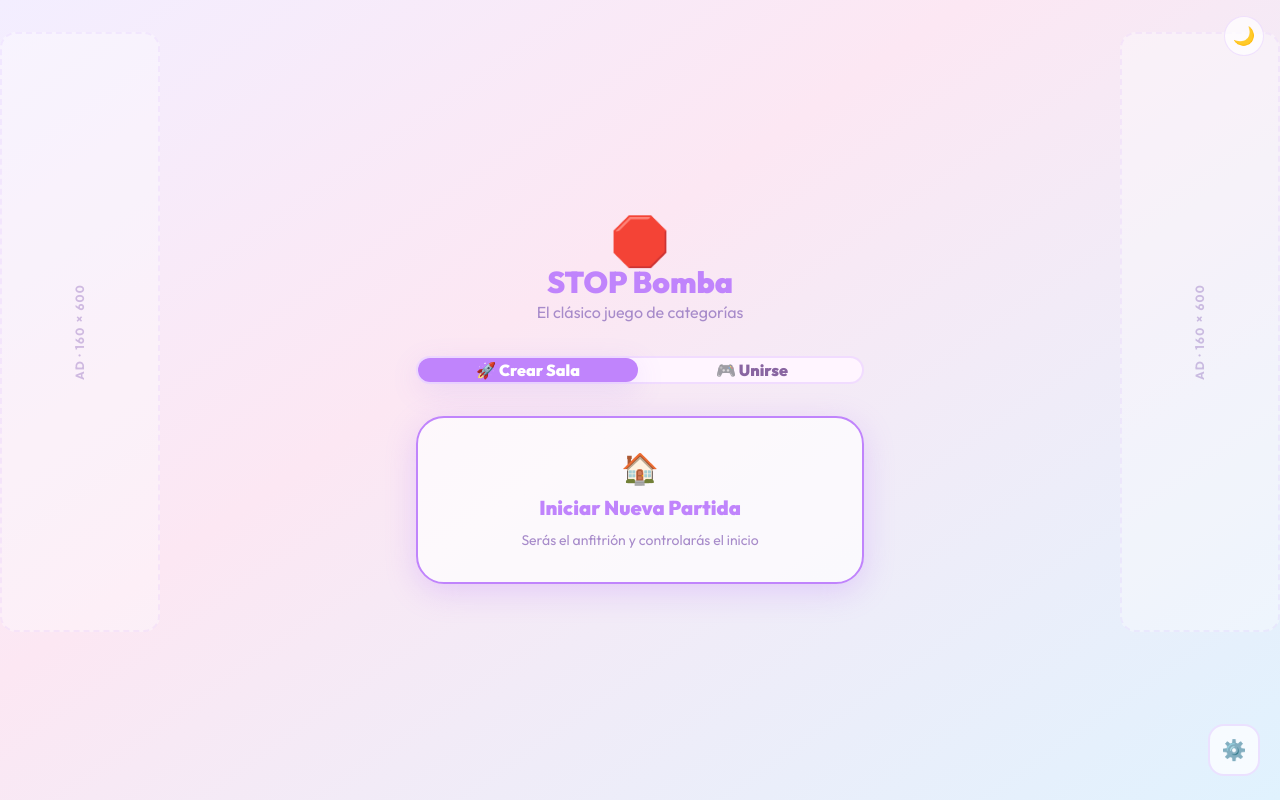
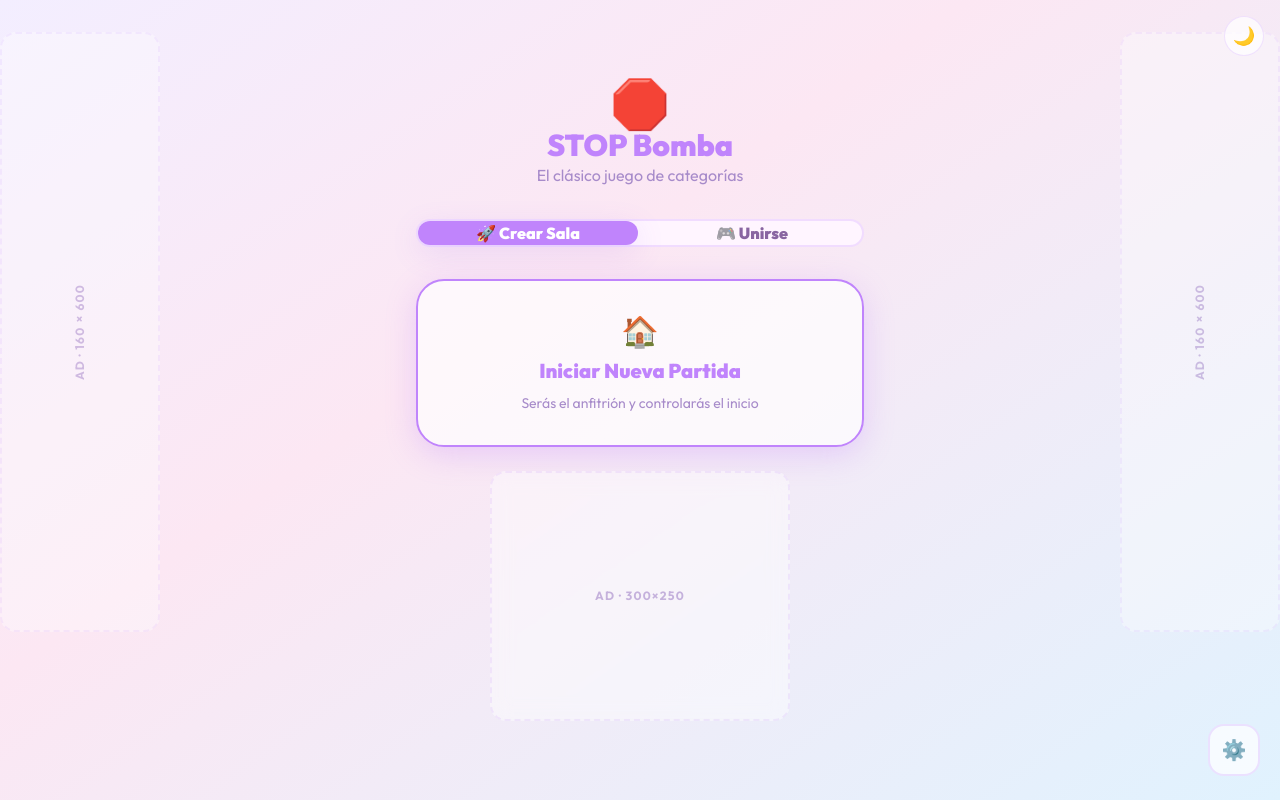
Before and after one commit to SlayerCampo/JuegosBomba, a React (Vite) app: page / in a window 1280 px wide. Both pictures are taken after a click on the button 640 px from the left and 460 px from the top of the page. Built offline with nearby package versions, Linux system fonts and the light colour scheme.

Commit message:
bugs de ads, y no respuesta en categoria

```diff
--- a/src/components/common/AdBannerSlot.tsx
+++ b/src/components/common/AdBannerSlot.tsx
@@ -72,11 +72,39 @@ export const AdMobileLeaderboard = memo(function AdMobileLeaderboard({ isKeyboar
 });
 
 /**
+ * AdInlineRectangle — IAB Medium Rectangle (300×250)
+ * Intended for inline placement between logical sections of a page.
+ */
+export const AdInlineRectangle = memo(function AdInlineRectangle() {
+  return (
+    <div className="w-full flex justify-center items-center my-6">
+      <div
+        className="flex items-center justify-center flex-shrink-0"
+        style={{
+          width: '300px',
+          height: '250px',
+          background: 'var(--color-bg-card)',
+          border: '2px dashed var(--color-border)',
+          borderRadius: '16px',
+          backdropFilter: 'blur(10px)',
+          opacity: 0.6,
+        }}
+      >
+        <span
+          className="text-xs uppercase tracking-widest font-bold"
+          style={{ color: 'var(--color-text-muted)' }}
+        >
+          Ad · 300×250
+        </span>
+      </div>
+    </div>
+  );
+});
+
+/**
  * AdBannerSlot — Legacy inline banner kept for backward compatibility.
- * New code should use the layout-level AdSkyscraper / AdMobileLeaderboard.
  * @deprecated Use the new layout-level ad components instead.
  */
 export const AdBannerSlot = memo(function AdBannerSlot() {
-  // No-op — the new layout handles ads at the App level
   return null;
 });
--- a/src/hooks/useStopGameState.ts
+++ b/src/hooks/useStopGameState.ts
@@ -125,12 +125,26 @@ export function useStopGameState() {
 
     const cat = state.selectedCats[categoryIndex];
 
+    // Check if there are any non-empty answers
+    let hasVoteable = false;
+    pIds.forEach(targetId => {
+      const ans = state.allAnswers[targetId]?.[cat] || '';
+      if (ans.trim().length > 0) hasVoteable = true;
+    });
+
+    const initialResolutions: Record<string, { result: VoteValue; points: number }> = {};
+    if (!hasVoteable) {
+      pIds.forEach(targetId => {
+        initialResolutions[targetId] = { result: 'invalid', points: 0 };
+      });
+    }
+
     const newState: StopGameState = {
       ...state,
       phase: 'REVIEWING',
       currentReviewCategoryIndex: categoryIndex,
       categoryVotes: catVotes,
-      categoryResolutions: {},
+      categoryResolutions: hasVoteable ? {} : initialResolutions,
       isTieWarning: false,
     };
     applyState(newState);
@@ -139,7 +153,8 @@ export function useStopGameState() {
       cat,
       catIndex: categoryIndex,
       totalCats: state.selectedCats.length,
-      allAnswers: state.allAnswers
+      allAnswers: state.allAnswers,
+      autoResolutions: hasVoteable ? undefined : initialResolutions
     };
   };
 
--- a/src/index.css
+++ b/src/index.css
@@ -210,14 +210,12 @@ body {
 }
 
 /* ── Scrollbar ────────────────────────────────────────────── */
-::-webkit-scrollbar       { width: 6px; }
+::-webkit-scrollbar       { width: 5px; height: 5px; }
 ::-webkit-scrollbar-track { background: transparent; }
-::-webkit-scrollbar-thumb { background: var(--color-primary); border-radius: 3px; }
-
-/* ── Mobile Keyboard Fix ──────────────────────────────────── */
-/* Hide the mobile ad banner when an input is focused */
-@media (max-width: 1024px) {
-  body:has(input:focus) .mobile-ad-banner {
-    display: none !important;
-  }
+::-webkit-scrollbar-thumb {
+  background: var(--color-border-focus);
+  border-radius: 4px;
 }
+::-webkit-scrollbar-thumb:hover {
+  background: var(--color-primary);
+}
--- a/src/types/stop.ts
+++ b/src/types/stop.ts
@@ -78,6 +78,7 @@ export interface StopReviewCategoryPayload {
   catIndex: number;
   totalCats: number;
   allAnswers: Record<PlayerId, Record<CategoryKey, string>>;
+  autoResolutions?: CategoryResolution;
 }
 
 // Payload when the host resolves a category
--- a/src/views/stop/StopConfigView.tsx
+++ b/src/views/stop/StopConfigView.tsx
@@ -2,6 +2,7 @@ import { useState } from 'react';
 import { useAppContext } from '@/context/AppContext';
 import { useStopFlow } from './StopFlow';
 import { RoomCodeInput } from '@/components/lobby/RoomCodeInput';
+import { AdInlineRectangle } from '@/components/common/AdBannerSlot';
 
 export function StopConfigView() {
   const { navigate } = useAppContext();
@@ -70,6 +71,7 @@ export function StopConfigView() {
 
       <div className="w-full">
         {tab === 'host' ? (
+          <div className="flex flex-col gap-6">
             <button
               onClick={handleHost}
               className="w-full flex flex-col items-center justify-center gap-2 text-center border-2
@@ -90,6 +92,8 @@ export function StopConfigView() {
                 Serás el anfitrión y controlarás el inicio
               </span>
             </button>
+            <AdInlineRectangle />
+          </div>
         ) : (
           <div className="flex flex-col gap-4">
             <p
--- a/src/views/stop/StopFlow.tsx
+++ b/src/views/stop/StopFlow.tsx
@@ -240,7 +240,7 @@ function StopFlowInner({ view, handlerRef }: StopFlowProps) {
               currentReviewCategoryIndex: p.catIndex,
               allAnswers: p.allAnswers,
               categoryVotes: {},
-              categoryResolutions: {},
+              categoryResolutions: p.autoResolutions || {},
               isTieWarning: false
             });
             navigate('stop-review');
--- a/src/views/stop/StopGameOverView.tsx
+++ b/src/views/stop/StopGameOverView.tsx
@@ -2,7 +2,7 @@ import { useMemo } from 'react';
 import { useAppContext } from '@/context/AppContext';
 import { useNetwork } from '@/context/NetworkContext';
 import { useStopFlow } from './StopFlow';
-import { AdBannerSlot } from '@/components/common/AdBannerSlot';
+import { AdInlineRectangle } from '@/components/common/AdBannerSlot';
 
 export function StopGameOverView() {
   const { navigate } = useAppContext();
@@ -131,7 +131,7 @@ export function StopGameOverView() {
       </div>
 
       <div className="mt-4 w-full">
-        <AdBannerSlot />
+        <AdInlineRectangle />
       </div>
     </div>
   );
--- a/src/views/stop/StopLobbyView.tsx
+++ b/src/views/stop/StopLobbyView.tsx
@@ -2,6 +2,7 @@ import { useMemo, useEffect, useRef, useState } from 'react';
 import { useNetwork } from '@/context/NetworkContext';
 import { RoomCodeDisplay } from '@/components/lobby/RoomCodeDisplay';
 import { PlayerLobbyList } from '@/components/lobby/PlayerLobbyList';
+import { AdInlineRectangle } from '@/components/common/AdBannerSlot';
 import { useStopFlow } from './StopFlow';
 import { STOP_CATEGORIES, type CategoryKey } from '@/types/stop';
 import type { PlayerProfile } from '@/types/player';
@@ -117,6 +118,8 @@ export function StopLobbyView() {
       <div className="w-full">
         <PlayerLobbyList players={players} myId={myId ?? ''} />
       </div>
+
+      <AdInlineRectangle />
 
       {isHost && (
         <div
--- a/src/views/stop/StopReviewView.tsx
+++ b/src/views/stop/StopReviewView.tsx
@@ -2,6 +2,7 @@ import { useState } from 'react';
 import { useStopFlow } from './StopFlow';
 import { useNetwork } from '@/context/NetworkContext';
 import { STOP_CATEGORIES, type VoteValue } from '@/types/stop';
+import { AdInlineRectangle } from '@/components/common/AdBannerSlot';
 
 export function StopReviewView() {
   const { gameState, dispatchLocalMessage } = useStopFlow();
@@ -91,9 +92,12 @@ export function StopReviewView() {
                {gameState.currentRound >= gameState.totalRounds ? 'Ver Resultados Finales 🏆' : 'Siguiente Ronda 🔄'}
              </button>
            ) : (
-             <p className="text-center text-[var(--color-text-muted)] mt-8 font-bold animate-pulse">
+             <div className="mt-8 flex flex-col items-center gap-4">
+               <p className="text-center text-[var(--color-text-muted)] font-bold animate-pulse">
                  Esperando al creador...
                </p>
+               <AdInlineRectangle />
+             </div>
            )}
         </div>
       ) : (
@@ -232,14 +236,20 @@ export function StopReviewView() {
              </div>
            )}
            {!isHost && (!gameState.categoryResolutions || Object.keys(gameState.categoryResolutions).length === 0 || gameState.isTieWarning) && (
-             <p className="text-center text-[var(--color-text-muted)] mt-4 font-bold animate-pulse">
+             <div className="mt-8 flex flex-col items-center gap-4 w-full">
+               <p className="text-center text-[var(--color-text-muted)] font-bold animate-pulse">
                  Esperando que todos voten...
                </p>
+               <AdInlineRectangle />
+             </div>
            )}
            {!isHost && gameState.categoryResolutions && Object.keys(gameState.categoryResolutions).length > 0 && !gameState.isTieWarning && (
-             <p className="text-center text-[var(--color-text-muted)] mt-4 font-bold animate-pulse-slow">
+             <div className="mt-8 flex flex-col items-center gap-4 w-full">
+               <p className="text-center text-[var(--color-text-muted)] font-bold animate-pulse-slow">
                  Esperando al anfitrión...
                </p>
+               <AdInlineRectangle />
+             </div>
            )}
 
         </div>
```
Lines whose indentation alone changed are shown as unchanged.
